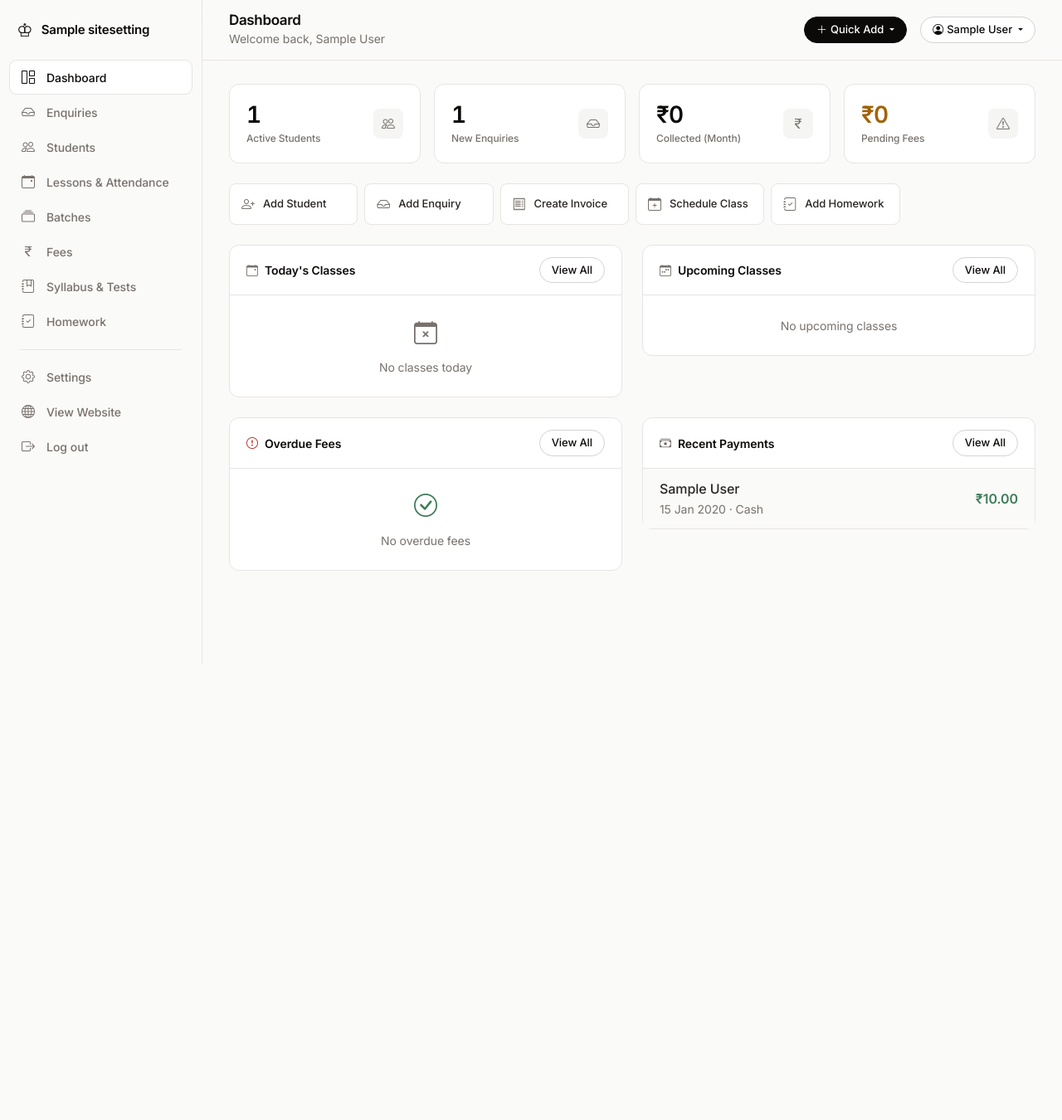
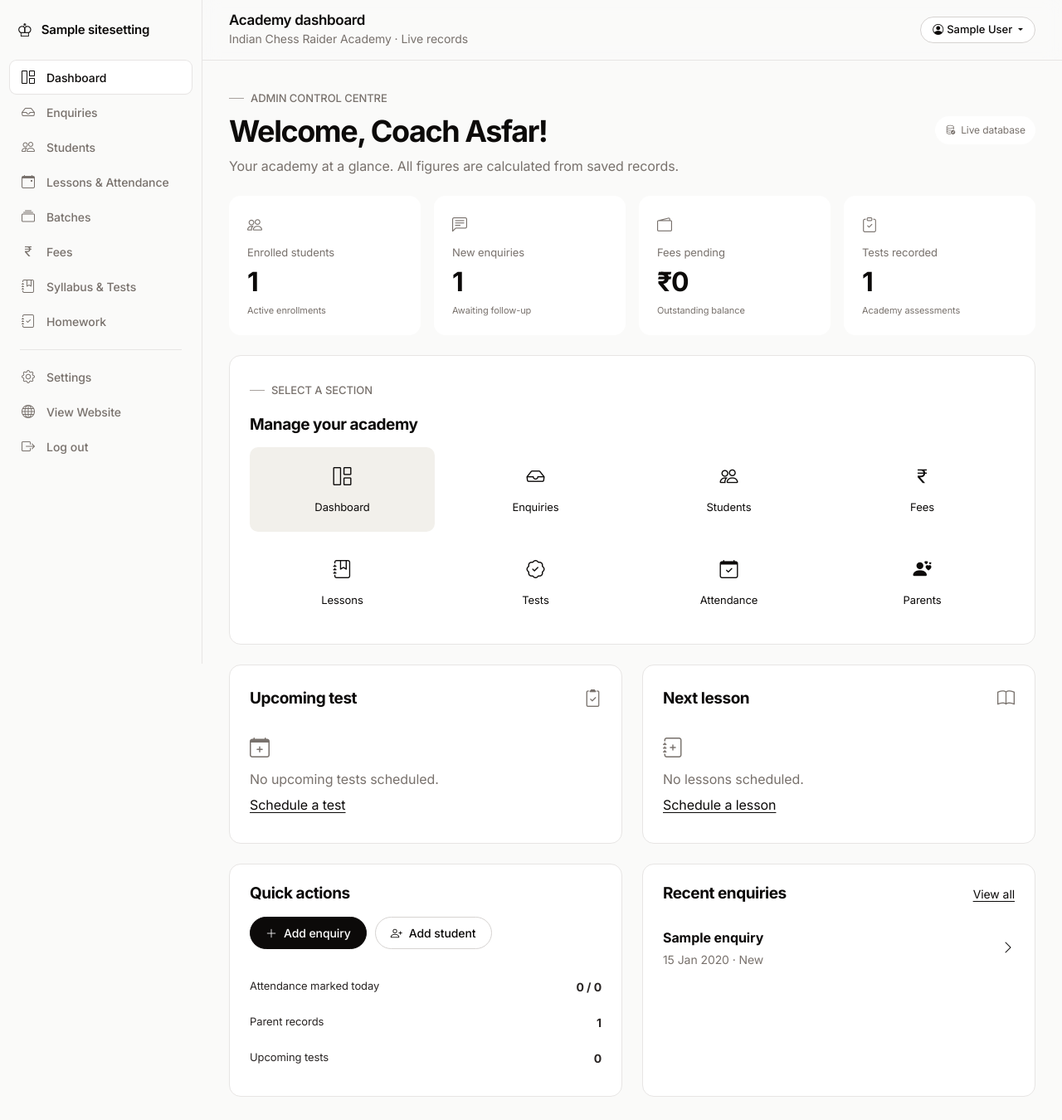
Before and after one commit to adityashetty35/chess-coaching-platform, a Django app: page /dashboard/ in a window 1280 px wide. Shown: the whole page at 83% size. Before the commit the page ends 800 px from the top, so only its background shows below. Run offline with Django 4.2, Linux system fonts and the light colour scheme; a user stored in the database is signed in; tables that the repository leaves empty hold one stand-in row (values such as "Sample post"); some web fonts are replaced.

Commit message:
feat: live academy dashboard, upcoming tests and no demo seeding

```diff
--- a/core/views.py
+++ b/core/views.py
@@ -7,48 +7,33 @@ from .forms import *
 @coach_required
 def dashboard(request):
     from students.models import Student
+    from students.models import Parent
     from enquiries.models import Enquiry
     from coaching.models import ChessClass, Attendance
-    from fees.models import Invoice, Payment, PaymentReminder
+    from fees.models import Invoice
+    from progress.models import TestResult, ScheduledTest
     from django.utils import timezone
-    from django.db.models import Sum, Q
-    from datetime import timedelta
+    from django.db.models import Sum, F, DecimalField
 
     today = timezone.now().date()
-
+    unpaid = Invoice.objects.exclude(status='cancelled').filter(amount__gt=F('amount_paid'))
+    attendance_today = Attendance.objects.filter(chess_class__date=today)
     context = {
-        "active_students": Student.objects.filter(status="active").count(),
-        "new_enquiries": Enquiry.objects.filter(status="new").count(),
-        "today_classes": ChessClass.objects.filter(date=today, status="scheduled"),
-        "upcoming_classes": ChessClass.objects.filter(date__gt=today, status="scheduled").order_by("date", "start_time")[:5],
-        "pending_invoices": Invoice.objects.filter(status__in=["pending", "partially_paid"]),
-        "overdue_invoices": Invoice.objects.filter(status="overdue"),
-        "recent_payments": Payment.objects.order_by("-payment_date", "-created_at")[:5],
-        "upcoming_reminders": PaymentReminder.objects.filter(status="pending", scheduled_date__gte=today).order_by("scheduled_date")[:5],
-        "follow_up_enquiries": Enquiry.objects.filter(status="follow_up", follow_up_date__lte=today),
-        "fees_collected_month": Payment.objects.filter(
-            payment_date__year=today.year, payment_date__month=today.month
-        ).aggregate(total=Sum("amount"))["total"] or 0,
-        "pending_fees_total": Invoice.objects.filter(
-            status__in=["pending", "partially_paid", "overdue"]
-        ).aggregate(total=Sum("amount") - Sum("amount_paid"))["total"] or 0,
-        "low_attendance_students": [],
+        'active_students': Student.objects.filter(status='active').count(),
+        'new_enquiries': Enquiry.objects.filter(status='new').count(),
+        'pending_fees_total': unpaid.aggregate(total=Sum(
+            F('amount') - F('amount_paid'), output_field=DecimalField(max_digits=12, decimal_places=2)
+        ))['total'] or 0,
+        'tests_recorded': TestResult.objects.count(),
+        'upcoming_test': ScheduledTest.objects.filter(date__gte=today).first(),
+        'next_lesson': ChessClass.objects.filter(date__gte=today, status='scheduled').order_by('date', 'start_time').first(),
+        'attendance_marked_today': attendance_today.count(),
+        'attendance_present_today': attendance_today.filter(status__in=['present', 'late']).count(),
+        'parent_count': Parent.objects.count(),
+        'recent_enquiries': Enquiry.objects.order_by('-created_at')[:4],
+        'upcoming_test_count': ScheduledTest.objects.filter(date__gte=today).count(),
     }
-
-    # Low attendance - students with < 70% in last 30 days
-    active_students = Student.objects.filter(status="active")
-    low_att = []
-    for s in active_students:
-        records = Attendance.objects.filter(student=s, chess_class__date__gte=today - timedelta(days=30))
-        total = records.count()
-        if total >= 3:
-            present = records.filter(status__in=["present", "late"]).count()
-            pct = round(present / total * 100)
-            if pct < 70:
-                low_att.append({"student": s, "percentage": pct})
-    context["low_attendance_students"] = low_att
-
-    return render(request, "core/dashboard.html", context)
+    return render(request, 'core/dashboard_academy.html', context)
 
 
 @coach_required
--- a/static/css/style.css
+++ b/static/css/style.css
@@ -924,3 +924,32 @@ hr { border-color: var(--line); opacity: 1; }
     .coach-placeholder { aspect-ratio: 16 / 9; font-size: 4rem; }
     .coach-photo { aspect-ratio: 1; }
 }
+/* Academy dashboard: uses the application's existing neutral palette. */
+.academy-dashboard-intro { display: flex; justify-content: space-between; align-items: center; gap: 20px; }
+.academy-dashboard-intro h1 { font-size: clamp(26px, 3vw, 36px); font-weight: 650; letter-spacing: -.04em; margin: 0 0 8px; }
+.academy-live-label { display: inline-flex; align-items: center; gap: 7px; background: var(--surface); border: 1px solid var(--border); border-radius: 100px; padding: 8px 12px; font-size: 12px; color: var(--muted); white-space: nowrap; }
+.academy-stat { min-height: 166px; display: flex; flex-direction: column; align-items: flex-start; padding: 22px; gap: 9px; border-radius: 14px; border: 1px solid var(--border); background: var(--surface); color: var(--ink); text-decoration: none; transition: border-color .2s, transform .2s; }
+.academy-stat:hover { color: var(--ink); border-color: var(--muted); transform: translateY(-2px); }
+.academy-stat-icon { color: var(--muted); font-size: 18px; margin-bottom: 1px; }
+.academy-stat-label { color: var(--muted); font-size: 13px; }
+.academy-stat strong { font-size: clamp(27px, 2.5vw, 34px); letter-spacing: -.04em; line-height: 1.05; }
+.academy-stat-foot { font-size: 11px; color: var(--muted); }
+.academy-dashboard-card { border-radius: 14px; }
+.academy-dashboard-card .card-body { padding: 24px; }
+.academy-section-title { font-size: 19px; font-weight: 650; letter-spacing: -.025em; }
+.academy-section-grid { display: grid; grid-template-columns: repeat(4, minmax(0, 1fr)); gap: 10px; }
+.academy-section-link { display: flex; flex-direction: column; align-items: center; justify-content: center; gap: 11px; padding: 19px 8px; border: 1px solid var(--border); border-radius: 10px; text-decoration: none; color: var(--ink); font-size: 13px; min-height: 100px; transition: background .2s; }
+.academy-section-link i { font-size: 22px; }
+.academy-section-link:hover, .academy-section-link.active { background: var(--surface-2, #f2f0eb); color: var(--ink); }
+.academy-detail-icon { font-size: 21px; color: var(--muted); }
+.academy-item-title { font-size: 18px; font-weight: 650; }
+.academy-empty { display: flex; flex-direction: column; align-items: flex-start; gap: 7px; padding: 10px 0; }
+.academy-empty > i { font-size: 24px; color: var(--muted); }
+.academy-empty p { color: var(--muted); margin: 0; }
+.academy-actions { display: flex; gap: 10px; flex-wrap: wrap; }
+.academy-microstat { display: flex; justify-content: space-between; gap: 12px; padding: 11px 0; border-top: 1px solid var(--border); font-size: 13px; }
+.academy-microstat strong { font-size: 14px; }
+.academy-enquiry-row { display: flex; justify-content: space-between; align-items: center; padding: 13px 0; border-bottom: 1px solid var(--border); text-decoration: none; color: var(--ink); }
+.academy-enquiry-row:last-child { border: 0; }
+.academy-enquiry-row small { display: block; color: var(--muted); margin-top: 4px; }
+@media (max-width: 767px) { .academy-dashboard-intro { align-items: flex-start; flex-direction: column; } .academy-stat { padding: 17px; min-height: 150px; } .academy-dashboard-card .card-body { padding: 19px; } .academy-section-grid { grid-template-columns: repeat(4, minmax(0, 1fr)); gap: 7px; } .academy-section-link { min-height: 83px; font-size: 11px; padding: 10px 2px; text-align: center; } .academy-section-link i { font-size: 19px; } }
--- /dev/null
+++ b/templates/core/dashboard_academy.html
@@ -0,0 +1,98 @@
+{% extends 'base_admin.html' %}
+{% load humanize %}
+
+{% block page_title %}Academy dashboard{% endblock %}
+{% block page_subtitle %}Indian Chess Raider Academy · Live records{% endblock %}
+
+{% block content %}
+<div class="academy-dashboard">
+  <div class="academy-dashboard-intro mb-4">
+    <div>
+      <div class="eyebrow mb-2">ADMIN CONTROL CENTRE</div>
+      <h1>Welcome, Coach Asfar!</h1>
+      <p class="text-muted mb-0">Your academy at a glance. All figures are calculated from saved records.</p>
+    </div>
+    <span class="academy-live-label"><i class="bi bi-database-check"></i> Live database</span>
+  </div>
+
+  <div class="row g-3 mb-4">
+    <div class="col-6 col-xl-3"><a href="{% url 'students:list' %}" class="academy-stat">
+      <span class="academy-stat-icon"><i class="bi bi-people"></i></span>
+      <span class="academy-stat-label">Enrolled students</span><strong>{{ active_students }}</strong><span class="academy-stat-foot">Active enrollments</span>
+    </a></div>
+    <div class="col-6 col-xl-3"><a href="{% url 'enquiries:list' %}" class="academy-stat">
+      <span class="academy-stat-icon"><i class="bi bi-chat-left-text"></i></span>
+      <span class="academy-stat-label">New enquiries</span><strong>{{ new_enquiries }}</strong><span class="academy-stat-foot">Awaiting follow-up</span>
+    </a></div>
+    <div class="col-6 col-xl-3"><a href="{% url 'fees:invoice_list' %}" class="academy-stat">
+      <span class="academy-stat-icon"><i class="bi bi-wallet2"></i></span>
+      <span class="academy-stat-label">Fees pending</span><strong>₹{{ pending_fees_total|floatformat:0|intcomma }}</strong><span class="academy-stat-foot">Outstanding balance</span>
+    </a></div>
+    <div class="col-6 col-xl-3"><a href="{% url 'progress:academy_records' %}" class="academy-stat">
+      <span class="academy-stat-icon"><i class="bi bi-clipboard-check"></i></span>
+      <span class="academy-stat-label">Tests recorded</span><strong>{{ tests_recorded }}</strong><span class="academy-stat-foot">Academy assessments</span>
+    </a></div>
+  </div>
+
+  <div class="card academy-dashboard-card mb-4">
+    <div class="card-body">
+      <div class="d-flex align-items-center justify-content-between flex-wrap gap-2 mb-3">
+        <div><div class="eyebrow">SELECT A SECTION</div><h2 class="academy-section-title mb-0">Manage your academy</h2></div>
+      </div>
+      <div class="academy-section-grid">
+        <a href="{% url 'core:dashboard' %}" class="academy-section-link active"><i class="bi bi-grid-1x2"></i><span>Dashboard</span></a>
+        <a href="{% url 'enquiries:list' %}" class="academy-section-link"><i class="bi bi-inbox"></i><span>Enquiries</span></a>
+        <a href="{% url 'students:list' %}" class="academy-section-link"><i class="bi bi-people"></i><span>Students</span></a>
+        <a href="{% url 'fees:invoice_list' %}" class="academy-section-link"><i class="bi bi-currency-rupee"></i><span>Fees</span></a>
+        <a href="{% url 'progress:academy_records' %}" class="academy-section-link"><i class="bi bi-journal-bookmark"></i><span>Lessons</span></a>
+        <a href="{% url 'progress:academy_records' %}" class="academy-section-link"><i class="bi bi-patch-check"></i><span>Tests</span></a>
+        <a href="{% url 'coaching:class_list' %}" class="academy-section-link"><i class="bi bi-calendar-check"></i><span>Attendance</span></a>
+        <a href="{% url 'students:parent_list' %}" class="academy-section-link"><i class="bi bi-person-hearts"></i><span>Parents</span></a>
+      </div>
+    </div>
+  </div>
+
+  <div class="row g-4 mb-4">
+    <div class="col-lg-6"><div class="card academy-dashboard-card h-100">
+      <div class="card-body">
+        <div class="d-flex align-items-center justify-content-between mb-3"><h2 class="academy-section-title mb-0">Upcoming test</h2><span class="academy-detail-icon"><i class="bi bi-clipboard2-check"></i></span></div>
+        {% if upcoming_test %}
+          <h3 class="academy-item-title">{{ upcoming_test.title }}</h3>
+          <p class="mb-2 text-muted">{{ upcoming_test.date|date:'l, d F Y' }} · {{ upcoming_test.get_level_display }}</p>
+          {% if upcoming_test.batch %}<p class="mb-2">{{ upcoming_test.batch.name }}</p>{% endif %}
+          {% if upcoming_test.details %}<p class="mb-0">{{ upcoming_test.details }}</p>{% endif %}
+        {% else %}<div class="academy-empty"><i class="bi bi-calendar-plus"></i><p>No upcoming tests scheduled.</p><a href="{% url 'progress:academy_add' 'schedule' %}">Schedule a test</a></div>{% endif %}
+      </div>
+    </div></div>
+    <div class="col-lg-6"><div class="card academy-dashboard-card h-100">
+      <div class="card-body">
+        <div class="d-flex align-items-center justify-content-between mb-3"><h2 class="academy-section-title mb-0">Next lesson</h2><span class="academy-detail-icon"><i class="bi bi-book"></i></span></div>
+        {% if next_lesson %}
+          <h3 class="academy-item-title">{{ next_lesson.title|default:next_lesson.topic|default:'Chess lesson' }}</h3>
+          <p class="mb-2 text-muted">{{ next_lesson.date|date:'l, d F Y' }} · {{ next_lesson.start_time|time:'g:i A' }}</p>
+          {% if next_lesson.topic %}<p class="mb-2">Topic: {{ next_lesson.topic }}</p>{% endif %}
+          <a href="{% url 'coaching:class_detail' next_lesson.pk %}">View lesson details</a>
+        {% else %}<div class="academy-empty"><i class="bi bi-journal-plus"></i><p>No lessons scheduled.</p><a href="{% url 'coaching:class_add' %}">Schedule a lesson</a></div>{% endif %}
+      </div>
+    </div></div>
+  </div>
+
+  <div class="row g-4">
+    <div class="col-lg-6"><div class="card academy-dashboard-card h-100"><div class="card-body">
+      <h2 class="academy-section-title mb-3">Quick actions</h2>
+      <div class="academy-actions">
+        <a href="{% url 'enquiries:add' %}" class="btn btn-primary"><i class="bi bi-plus-lg me-2"></i>Add enquiry</a>
+        <a href="{% url 'students:add' %}" class="btn btn-outline-primary"><i class="bi bi-person-plus me-2"></i>Add student</a>
+      </div>
+      <div class="academy-microstat mt-4"><span>Attendance marked today</span><strong>{{ attendance_present_today }} / {{ attendance_marked_today }}</strong></div>
+      <div class="academy-microstat"><span>Parent records</span><strong>{{ parent_count }}</strong></div>
+      <div class="academy-microstat"><span>Upcoming tests</span><strong>{{ upcoming_test_count }}</strong></div>
+    </div></div></div>
+    <div class="col-lg-6"><div class="card academy-dashboard-card h-100"><div class="card-body">
+      <div class="d-flex justify-content-between align-items-center mb-3"><h2 class="academy-section-title mb-0">Recent enquiries</h2><a class="small" href="{% url 'enquiries:list' %}">View all</a></div>
+      {% for enquiry in recent_enquiries %}<a href="{% url 'enquiries:detail' enquiry.pk %}" class="academy-enquiry-row"><span><strong>{{ enquiry.student_name }}</strong><small>{{ enquiry.created_at|date:'d M Y' }} · {{ enquiry.get_status_display }}</small></span><i class="bi bi-chevron-right"></i></a>
+      {% empty %}<div class="academy-empty"><i class="bi bi-inbox"></i><p>No enquiries recorded yet.</p></div>{% endfor %}
+    </div></div></div>
+  </div>
+</div>
+{% endblock %}
```
Also changed, not shown: progress/forms.py (+8 -1 lines), progress/models.py (+14 -0 lines), progress/tests.py (+27 -1 lines), progress/views.py (+5 -3 lines), templates/progress/academy_records.html (+7 -0 lines), progress/migrations/0003_alter_goal_progress_percent_and_more.py (added), 1 other file.
